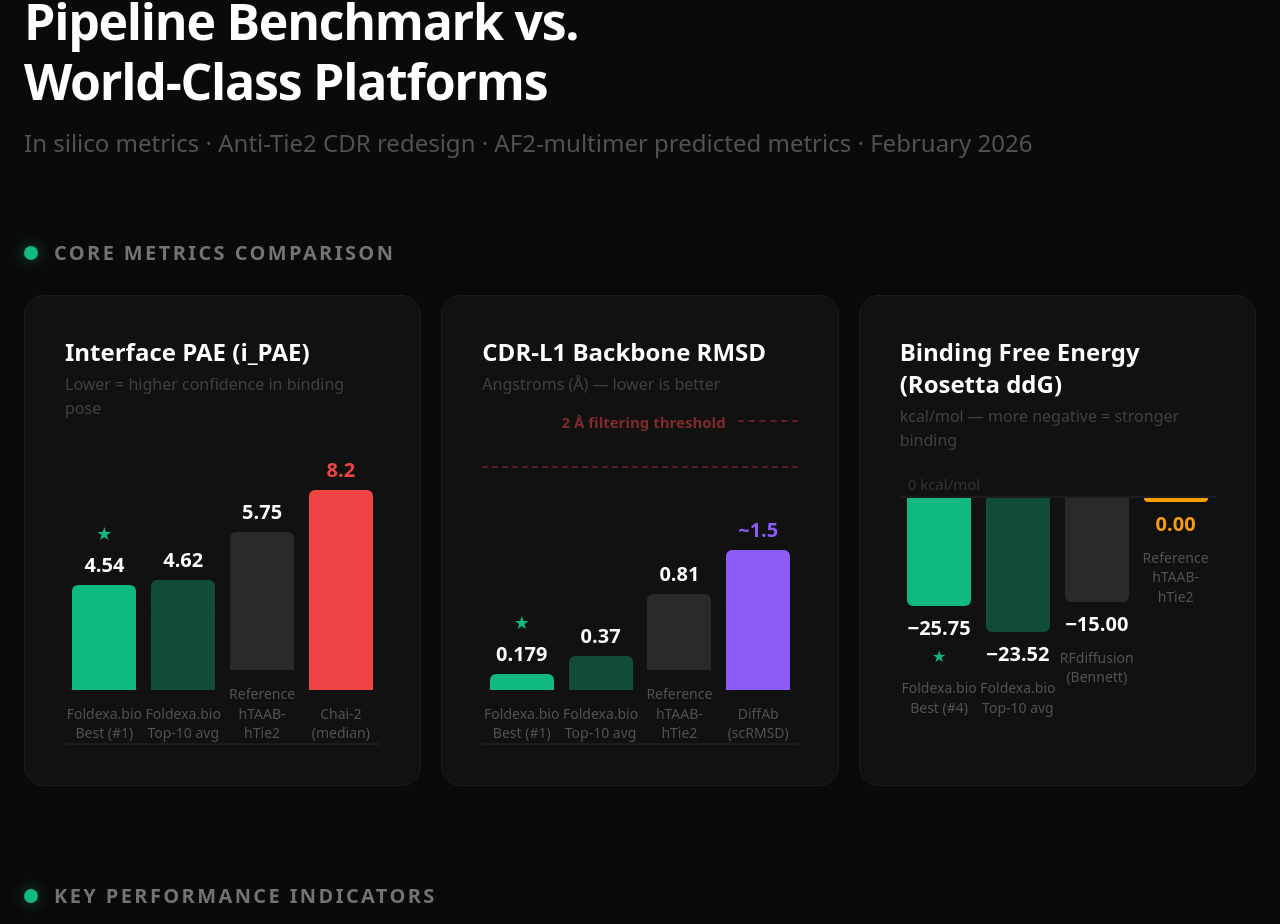
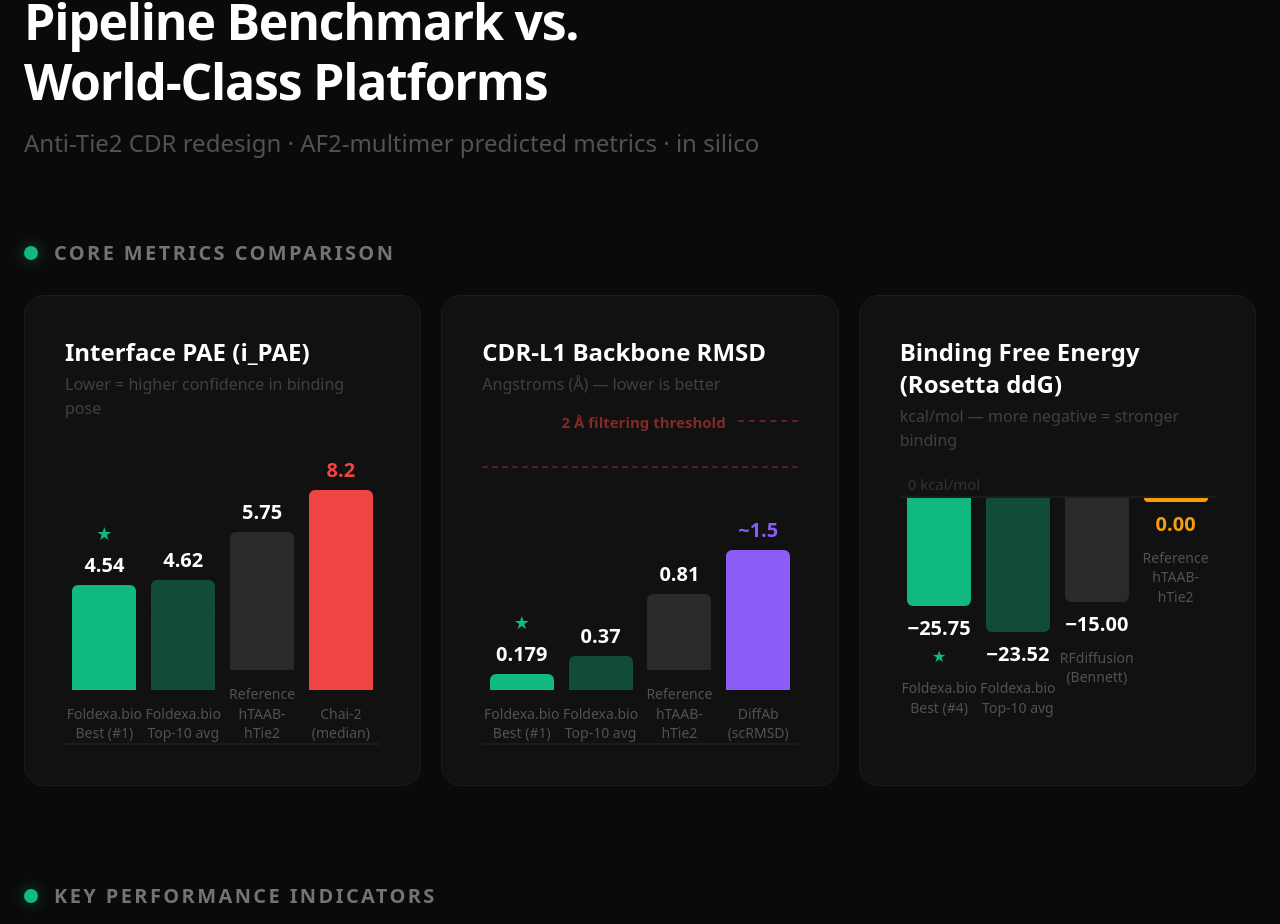
Before and after one commit to Kanna13/foldexa-protein-mvp-, a Next.js app in the folder frontend/: page / in a window 1280 px wide. Shown: the part 4457-5381 px from the top of the page. Built offline with nearby package versions, Linux system fonts and the light colour scheme.

Commit message:
Move 'in silico' to the end of the benchmarks text

```diff
--- a/frontend/src/components/marketing/BenchmarksSection.tsx
+++ b/frontend/src/components/marketing/BenchmarksSection.tsx
@@ -23,7 +23,7 @@ export function BenchmarksSection() {
                         Pipeline Benchmark vs.<br className="hidden md:block" /> World-Class Platforms
                     </h2>
                     <p className="text-2xl text-[#525252] mt-2.5 mb-16">
-                        In silico metrics · Anti-Tie2 CDR redesign · AF2-multimer predicted metrics · February 2026
+                        Anti-Tie2 CDR redesign · AF2-multimer predicted metrics · in silico
                     </p>
                 </div>
 
```
